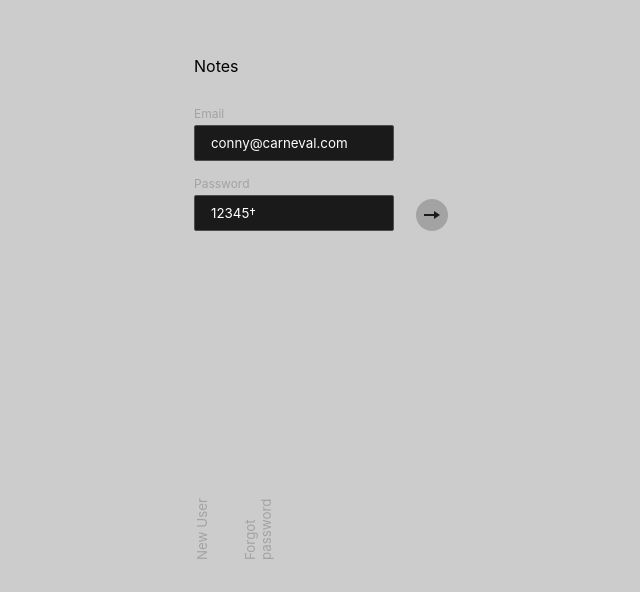
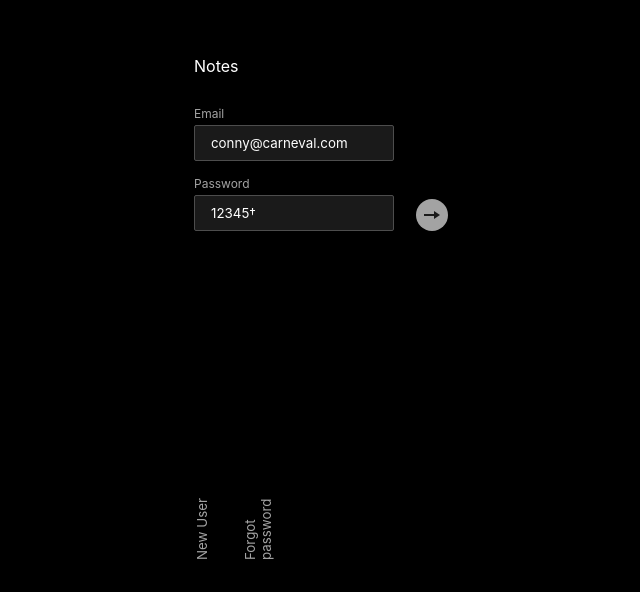
Before and after one commit to Philious/Notes-angular, an Angular app: page /login in a window 1280 px wide. Shown: the part 208-800 px from the top of the page, without its empty margins (318-958 px from the left). Built offline with nearby package versions, Linux system fonts and the light colour scheme.

Commit message:
quick fix for color scheme

```diff
--- a/src/assets/styles/_css.variables.scss
+++ b/src/assets/styles/_css.variables.scss
@@ -52,19 +52,37 @@
   --overlay-bg-clr: var(--n-300);
   --overlay-shadow: 0 0 0 0.0625rem var(--n-400);
 
-  --option-border: var(--n-400);
+  --menu-border: var(--n-400);
+
+  --input-clr: var(--n-500);
+  --input-bg-clr: var(--n-100);
+  --input-border: var(--n-500);
 
   --btn-clr: var(--n-700);
   --btn-bg-clr: var(--n-100);
 
+  --label: --n-500;
+
   --icn-clr: var(--n-500);
   --icn-clr-filled: var(--n-100);
+  --icn-bg-clr: var(--n-500);
 
+  --hover-clr: hsla(0,0%,100%,.1);
+/*
   @media (prefers-color-scheme: light) {
     --clr: var(--black);
-    --bg-clr: var(--n-600);
+    --bg-clr: var(--white);
+
+    --input-clr: var(--n-200);
+    --input-bg-clr: var(--n-600);
+    --input-border: var(--n-500);
+
+    --label: var(--n-400);
+
+    --icn-bg-clr: var(--n-600);
+    --hover-clr: hsla(0,0%,0%,.05);
   }
-
+*/
   @include mix.tabletUp {
     --toolbar-height: 3rem;
     --main-tab-bar-height: 4rem;
```
